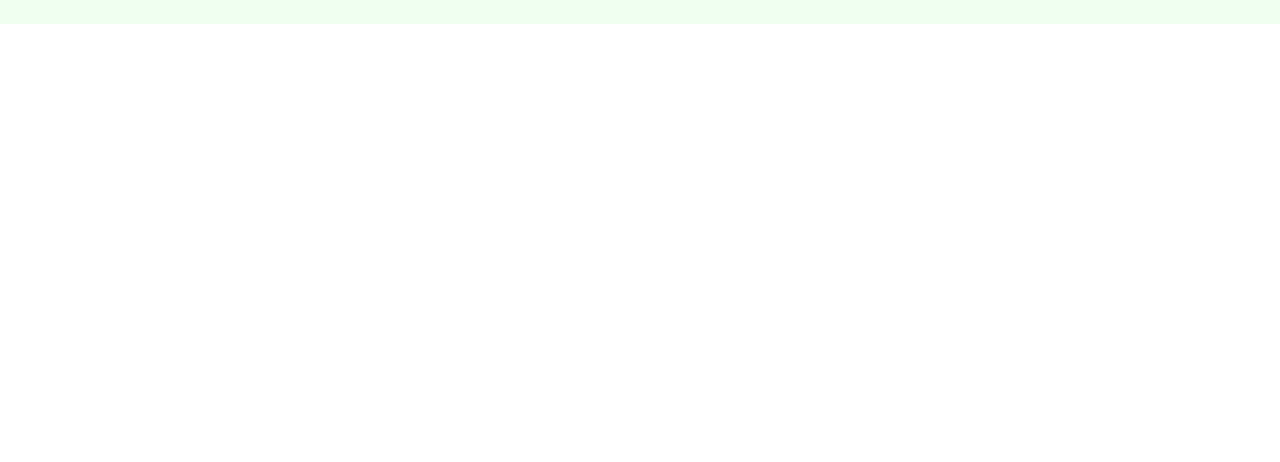
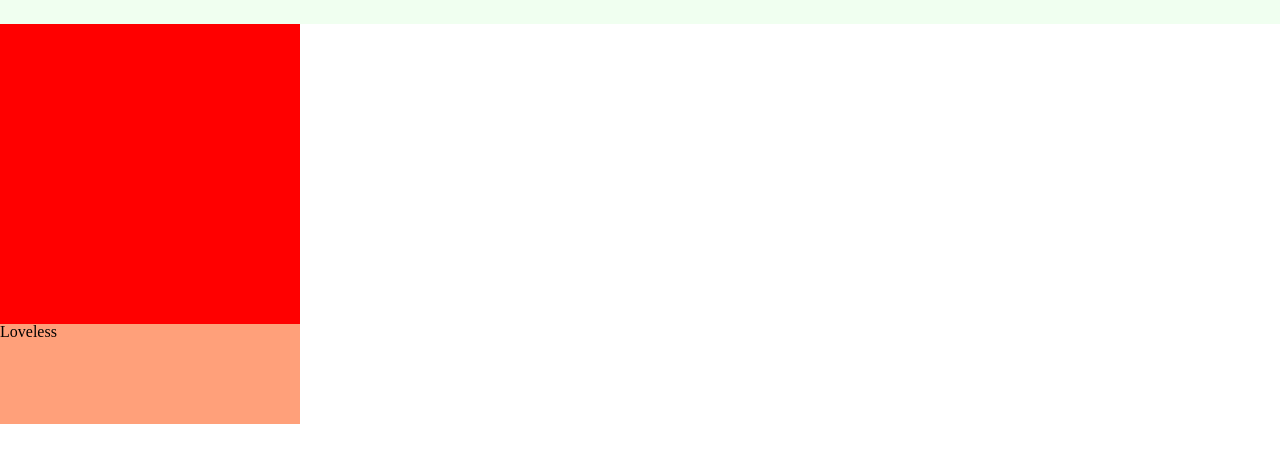
Before and after one commit to alspdx/my-band, a plain HTML site: page index.html in a window 1280 px wide. Shown: the part 46-508 px from the top of the page. Drawn offline with Linux system fonts and the light colour scheme.

Commit message:
add main album card section with layout and hover transition

```diff
--- a/index.html
+++ b/index.html
@@ -22,5 +22,21 @@
         </ul>
       </div>
     </header>
+    <div class="main">
+      <div class="album-card">
+        <div class="album-art">
+
+        </div>
+        <div class="album-info">
+          <div class="album-info-title">
+            <span class="">Loveless</span>
+          </div>
+          <div class="album-info-content">
+
+          </div>
+        </div>
+      </div>
+
+    </div>
   </body>
 </html>
--- /dev/null
+++ b/sass/_card.scss
@@ -0,0 +1,40 @@
+.main {
+  display: flex;
+  flex-wrap: wrap;
+}
+
+.album-card {
+  height: calc(#{$album-art-height} + #{$album-info-title-height});
+  display: flex;
+  flex-direction: column;
+  position: relative;
+  overflow: hidden;
+}
+
+.album-art {
+  height: $album-art-height;
+  width: $album-art-height;
+  background: red;
+
+}
+
+.album-info {
+  position: absolute;
+  top: $album-art-height;
+  width: 100%;
+  transition: top .5s ease-in-out;
+}
+
+.album-card:hover .album-info {
+  top: 0;
+}
+
+.album-info-title {
+  height: $album-info-title-height;
+  background: lightsalmon;
+}
+
+.album-info-content {
+  height: $album-art-height;
+  background: yellow;
+}
--- a/sass/_header.scss
+++ b/sass/_header.scss
@@ -15,7 +15,7 @@ header {
   width: auto;
   background-color: pink;
   position: absolute;
-  top: 70px;
+  top: $header-height;
   right: 0;
   text-align: right;
   padding-bottom: 10px;
--- a/sass/_variables.scss
+++ b/sass/_variables.scss
@@ -17,3 +17,7 @@ $header-background: honeydew;
 $header-height: 70px;
 $header-padding: 0 20px;
 $dropdown-padding: 10px 20px 0;
+
+// Card
+$album-art-height: 300px;
+$album-info-title-height: 100px;
--- a/sass/main.scss
+++ b/sass/main.scss
@@ -4,4 +4,5 @@
   "reset";
 
 @import
-  "header"
+  "header",
+  "card";
```
Also changed, not shown: css/styles.css, 1 other file.
